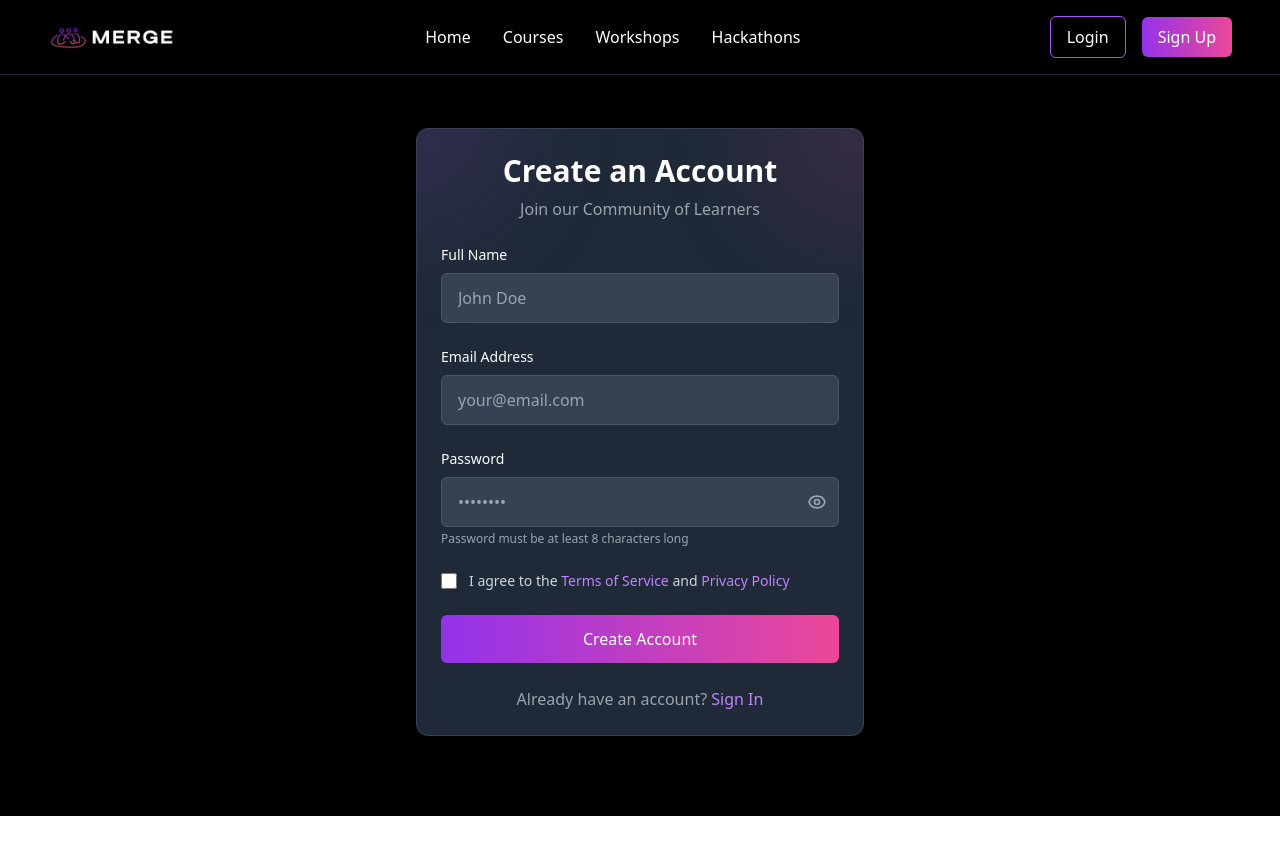
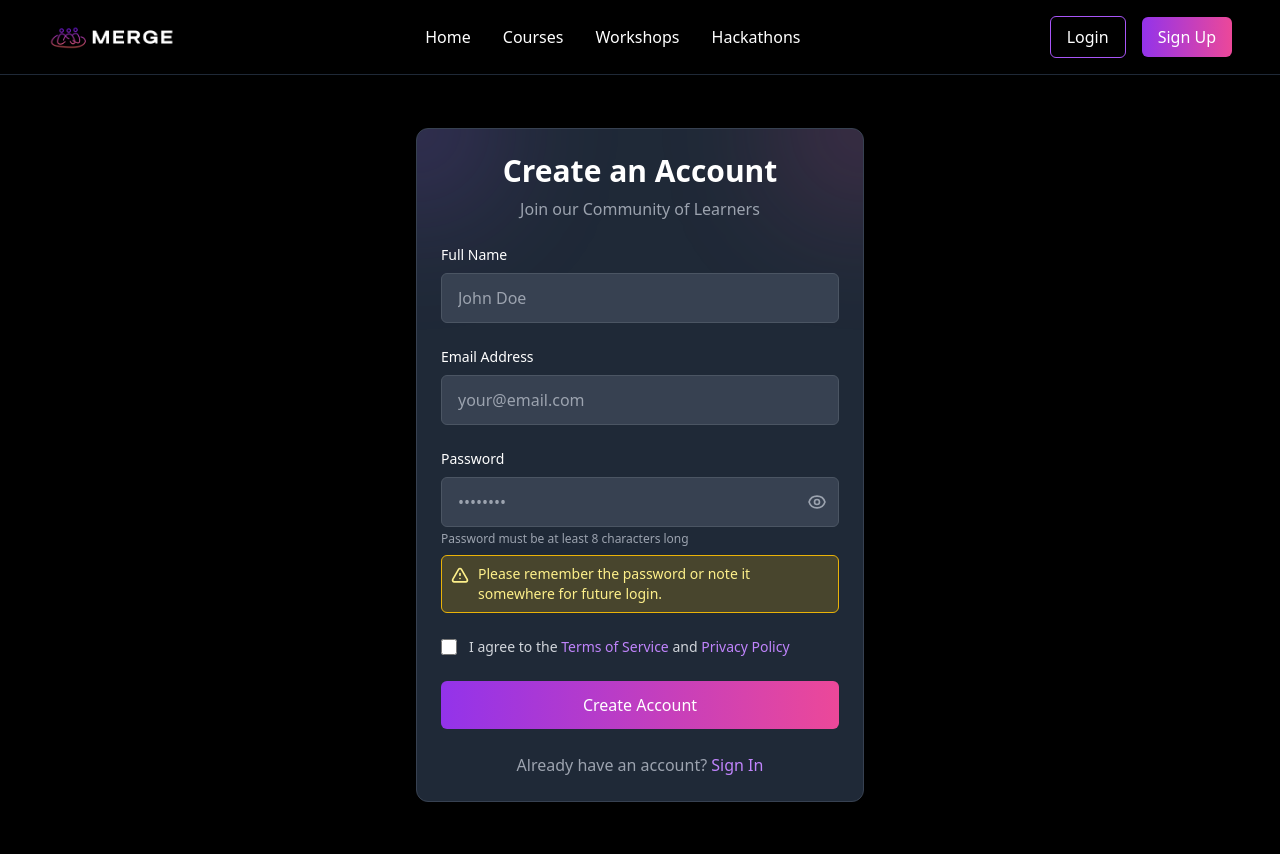
Before and after one commit to BitHiveTechnologies/Merge-Website, a Next.js app: page /signup in a window 1280 px wide. Shown: the top 854 px of the page. Before the commit the page ends 816 px from the top, so only its background shows below. Built offline with nearby package versions, Linux system fonts and the light colour scheme.

Commit message:
Required Changes Done

```diff
--- a/app/page.tsx
+++ b/app/page.tsx
@@ -65,25 +65,25 @@ export default function Page() {
 
     const testimonials = [
         {
-            name: 'Alex Johnson',
-            role: 'Web Developer',
+            name: 'Srijan Raman',
+            role: 'Student, BITS Mesra',
             content:
                 'The courses at Merge helped me transition from a beginner to a professional developer in just 3 months. The community support is incredible!',
-            avatar: 'https://randomuser.me/api/portraits/men/32.jpg',
+            avatar: 'https://i.ibb.co/VY22XNhs/Image-05-05-25-at-1-27-AM.jpg',
         },
         {
-            name: 'Sarah Chen',
-            role: 'UI/UX Designer',
+            name: 'Priyansh Kandwal',
+            role: 'Student, PST',
             content:
-                "Participating in Merge's hackathons gave me real-world experience and helped me build my portfolio. I landed my dream job shortly after!",
-            avatar: 'https://randomuser.me/api/portraits/women/44.jpg',
+                "Participating in Merge's Course gave me real-world experience and helped me build my portfolio. I landed my dream Internship shortly after!",
+            avatar: 'https://i.ibb.co/chcXYNKh/PHOTO-2025-04-25-02-39-11.jpg',
         },
         {
-            name: 'Raj Patel',
-            role: 'Full Stack Developer',
+            name: 'Himanshu Prajapati',
+            role: 'Student, Starex University',
             content:
                 'The instructors are industry professionals who provide practical insights. The WhatsApp community continues to be a valuable resource.',
-            avatar: 'https://randomuser.me/api/portraits/men/22.jpg',
+            avatar: 'https://i.ibb.co/Q7HdhYw9/PHOTO-2025-05-05-01-36-16.jpg',
         },
     ];
 
--- a/app/signup/page.tsx
+++ b/app/signup/page.tsx
@@ -253,6 +253,31 @@ export default function SignupPage() {
                                 <p className="mt-1 text-xs text-gray-400" data-oid="m85uatx">
                                     Password must be at least 8 characters long
                                 </p>
+                                <div
+                                    className="mt-2 p-2 bg-yellow-500/20 border border-yellow-500 rounded-md text-yellow-200 text-sm flex items-start"
+                                    data-oid="cdj0_m0"
+                                >
+                                    <svg
+                                        xmlns="http://www.w3.org/2000/svg"
+                                        className="h-5 w-5 mr-2 flex-shrink-0 mt-0.5"
+                                        fill="none"
+                                        viewBox="0 0 24 24"
+                                        stroke="currentColor"
+                                        data-oid="8_k8qkx"
+                                    >
+                                        <path
+                                            strokeLinecap="round"
+                                            strokeLinejoin="round"
+                                            strokeWidth={2}
+                                            d="M12 9v2m0 4h.01m-6.938 4h13.856c1.54 0 2.502-1.667 1.732-3L13.732 4c-.77-1.333-2.694-1.333-3.464 0L3.34 16c-.77 1.333.192 3 1.732 3z"
+                                            data-oid="0fqnl2z"
+                                        />
+                                    </svg>
+                                    <span data-oid="p99z42v">
+                                        Please remember the password or note it somewhere for future
+                                        login.
+                                    </span>
+                                </div>
                             </div>
 
                             <div className="flex items-start mb-6" data-oid="upviq04">
--- a/components/SalesBanner.tsx
+++ b/components/SalesBanner.tsx
@@ -8,7 +8,8 @@ interface SalesBannerProps {
 }
 
 export default function SalesBanner({ message }: SalesBannerProps) {
-    const defaultMessage = '!! EARLYBIRD SALE - Exclusive ₹500 OFF for the First 50 Students !!';
+    const defaultMessage =
+        '!! EARLYBIRD SALE - Exclusive ₹500 OFF for the First 50 Students (Discount Auto Applied on Checkout) !!';
 
     // Animation variants for text
     const textVariants = {
```
